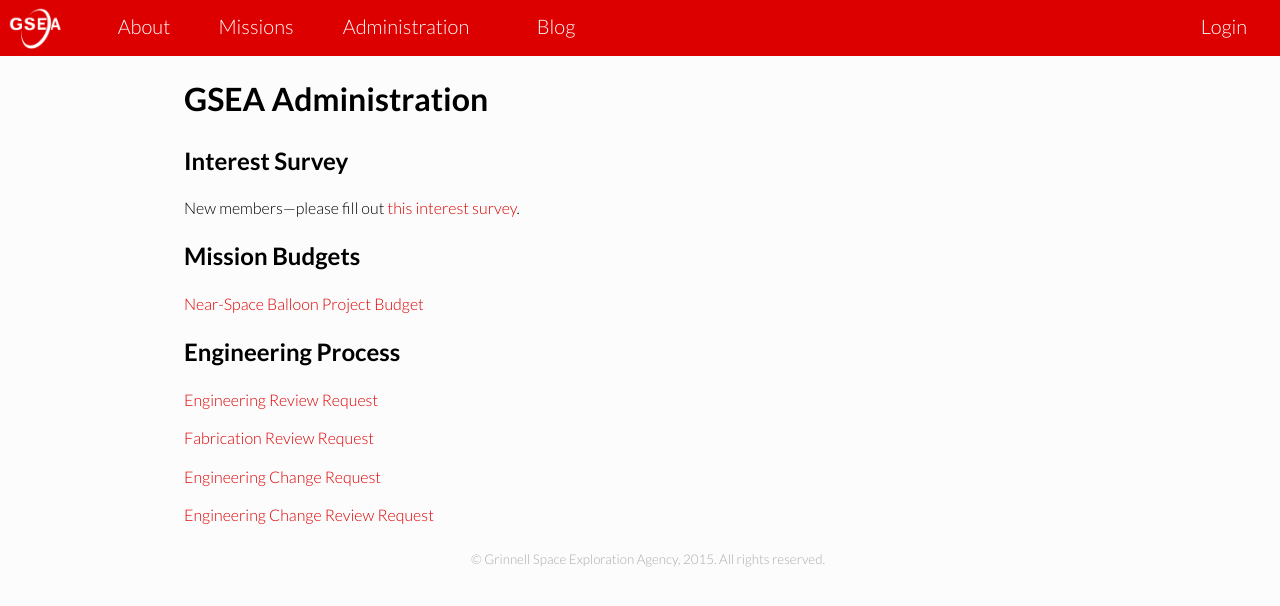
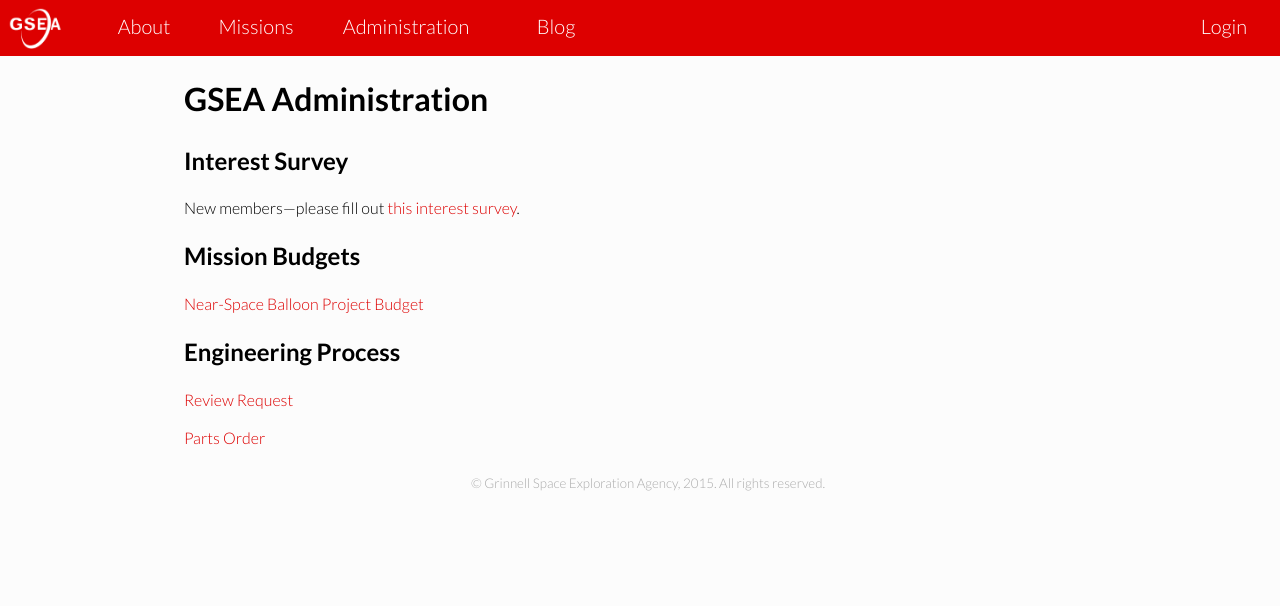
Before and after one commit to GrinnellSEA/GrinnellSEA.github.io, a Jekyll site: the page built from administration/index.md, in a window 1280 px wide. Shown: the top 606 px of the page. Built offline with Jekyll 4.4.1, drawn with Linux system fonts in a browser that asks for light colours.

Commit message:
Update index.md

```diff
--- a/administration/index.md
+++ b/administration/index.md
@@ -14,12 +14,8 @@ New members---please fill out [this interest survey](https://docs.google.com/for
 
 ## Engineering Process
 
-[Engineering Review Request](https://docs.google.com/forms/d/1rvgU1Q-5tRJS6mh8qt5PV8lo366CyKfXid7QELoVsto/viewform?entry.1838288003&entry.2042860130&entry.1221385011=2)
+[Review Request](https://docs.google.com/forms/d/1yAU-LYgOhWULHwe9Ejq0_dmjwOMEtClFsM5wlTzklH8/viewform?entry.1003946160&entry.548196545&entry.440845126=2)
 
-[Fabrication Review Request](https://docs.google.com/forms/d/1QeQw7ZxuzQQ0RoGDOHDQfJXoyFkTDgyfyR2t6wkiVfw/viewform?entry.1838288003&entry.2042860130&entry.1221385011=2)
-
-[Engineering Change Request](https://docs.google.com/forms/d/1vWaz-KfiAfu42Oj9gWVB1eMoYl3n1FJOL2yNSAK2jCo/viewform?entry.1838288003&entry.2042860130&entry.1221385011=2&entry.1192463715&entry.201246930)
-
-[Engineering Change Review Request](https://docs.google.com/forms/d/1AZo01OFXMKrhsFuEaNnLuYr0UPiT-9FYQSF28qO4Cg8/viewform?entry.2106591035&entry.1565130009&entry.1164283887=2)
+[Parts Order](https://docs.google.com/forms/d/1hhSpG48cjOC3B4VpkQMxftGJdfarbLL_ZKpN8BTPjto/viewform)
 
 </div>
```
